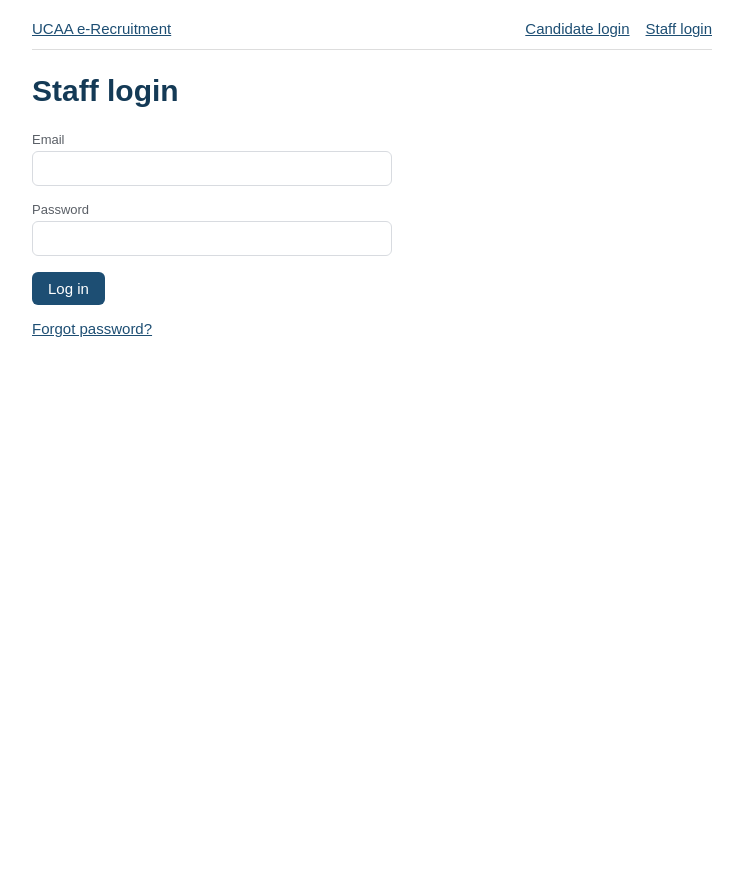
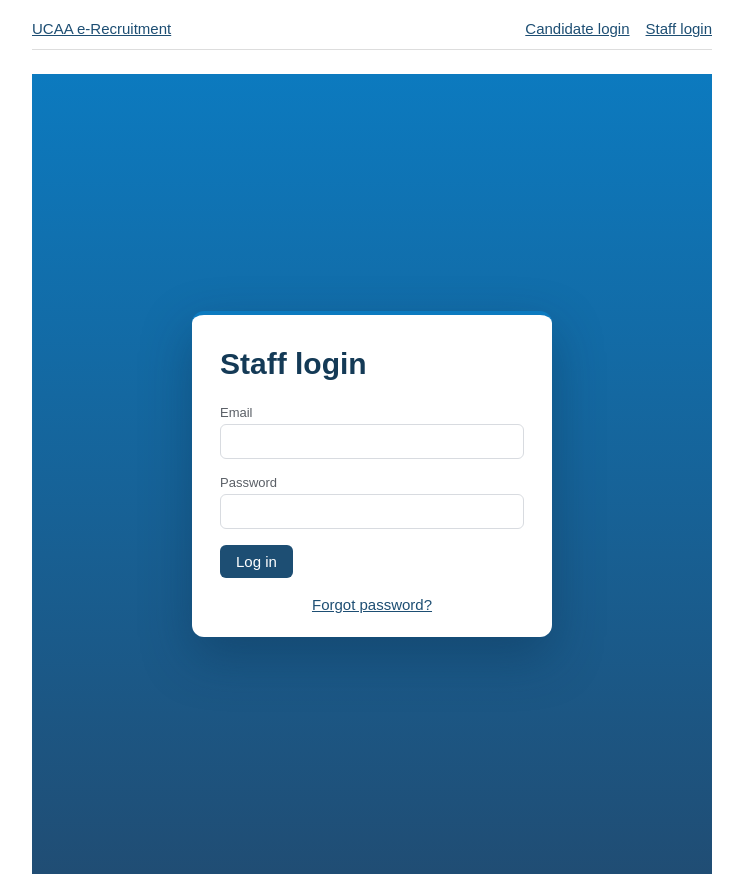
Before and after one commit to M-JudeCAA/E-Recruitment, a React (Vite) app in the folder frontend/: page /staff/login in a window 1280 px wide. Shown: the whole page, without its empty margins (268-1011 px from the left). Before the commit the page ends 800 px from the top, so only its background shows below. Built offline with nearby package versions, Linux system fonts and the light colour scheme; no server answers.

Commit message:
Edited Candidate and Staff Login pages

```diff
--- a/frontend/src/views/CandidateLogin.jsx
+++ b/frontend/src/views/CandidateLogin.jsx
@@ -1,43 +1,117 @@
-import React, { useState } from 'react';
-import { useNavigate, Link } from 'react-router-dom';
-import client from '../models/apiClient';
-import { useAuth } from '../models/AuthContext';
-import PageHeader from '../components/PageHeader';
-import TextField from '../components/TextField';
-import Button from '../components/Button';
-import Alert from '../components/Alert';
+import React, { useState } from "react";
+import { useNavigate, Link } from "react-router-dom";
+import client from "../models/apiClient";
+import { useAuth } from "../models/AuthContext";
+import PageHeader from "../components/PageHeader";
+import TextField from "../components/TextField";
+import Button from "../components/Button";
+import Alert from "../components/Alert";
+
+// Uganda Civil Aviation Authority brand palette
+const ucaa = {
+  navy: "#204D74", // Bay of Many
+  blue: "#0C7ABF", // Denim
+  tint: "#A6B1FF", // Melrose
+  card: "#FFFFFF",
+};
+
+function validate(values) {
+  const errors = {};
+
+  if (!values.email.trim()) {
+    errors.email = "Email is required.";
+  } else if (!/^[^\s@]+@[^\s@]+\.[^\s@]+$/.test(values.email.trim())) {
+    errors.email = "Enter a valid email address.";
+  }
+
+  if (!values.password) {
+    errors.password = "Password is required.";
+  } else if (values.password.length < 6) {
+    errors.password = "Password must be at least 6 characters.";
+  }
+
+  return errors;
+}
 
 export default function CandidateLogin() {
-  const [form, setForm] = useState({ email: '', password: '' });
-  const [error, setError] = useState('');
+  const [form, setForm] = useState({ email: "", password: "" });
+  const [error, setError] = useState("");
+  const [submitting, setSubmitting] = useState(false);
   const { loginCandidate } = useAuth();
   const navigate = useNavigate();
 
   const handleSubmit = async (e) => {
     e.preventDefault();
-    setError('');
+    setError("");
+
+    const errors = validate(form);
+    if (Object.keys(errors).length > 0) {
+      // Combined into one message since Alert only surfaces a single string.
+      setError(Object.values(errors).join(" "));
+      return;
+    }
+
+    setSubmitting(true);
     try {
-      const res = await client.post('/api/candidates/auth/login', form);
+      const res = await client.post("/api/candidates/auth/login", form);
       loginCandidate(res.data.token, res.data.candidateType);
-      navigate('/dashboard');
+      navigate("/dashboard");
     } catch (err) {
-      setError(err.response?.data?.error || 'Login failed');
+      setError(err.response?.data?.error || "Login failed");
+    } finally {
+      setSubmitting(false);
     }
   };
 
   return (
-    <div style={{ maxWidth: 360 }}>
-      <PageHeader title="Candidate login" />
-      <form onSubmit={handleSubmit}>
-        <TextField label="Email" value={form.email}
-          onChange={(e) => setForm({ ...form, email: e.target.value })} />
-        <TextField label="Password" type="password" value={form.password}
-          onChange={(e) => setForm({ ...form, password: e.target.value })} />
-        <Button type="submit">Log in</Button>
-      </form>
-      <Alert type="error" message={error} />
-      <p><Link to="/register">Create an account</Link></p>
-      <p><Link to="/forgot-password">Forgot password?</Link></p>
+    <div
+      style={{
+        minHeight: "100vh",
+        width: "100%",
+        display: "flex",
+        alignItems: "center",
+        justifyContent: "center",
+        background: `linear-gradient(180deg, ${ucaa.blue} 0%, ${ucaa.navy} 100%)`,
+        padding: 24,
+        boxSizing: "border-box",
+      }}
+    >
+      <div
+        style={{
+          width: "100%",
+          maxWidth: 360,
+          background: ucaa.card,
+          borderRadius: 12,
+          borderTop: `4px solid ${ucaa.blue}`,
+          padding: "32px 28px 24px",
+          boxShadow: "0 20px 50px rgba(10,40,70,0.35)",
+        }}
+      >
+        <PageHeader title="Candidate login" />
+        <form onSubmit={handleSubmit} noValidate>
+          <TextField
+            label="Email"
+            value={form.email}
+            onChange={(e) => setForm({ ...form, email: e.target.value })}
+          />
+          <TextField
+            label="Password"
+            type="password"
+            value={form.password}
+            onChange={(e) => setForm({ ...form, password: e.target.value })}
+          />
+          <Button type="submit" disabled={submitting}>
+            {submitting ? "Signing in..." : "Log in"}
+          </Button>
+        </form>
+        <Alert type="error" message={error} />
+        <p style={{ textAlign: "center", marginTop: 18, marginBottom: 4 }}>
+          <Link to="/register">Create an account</Link>
+        </p>
+        <p style={{ textAlign: "center", marginTop: 0, marginBottom: 0 }}>
+          <Link to="/forgot-password">Forgot password?</Link>
+        </p>
+      </div>
     </div>
   );
 }
--- a/frontend/src/views/StaffLogin.jsx
+++ b/frontend/src/views/StaffLogin.jsx
@@ -1,42 +1,116 @@
-import React, { useState } from 'react';
-import { useNavigate, Link } from 'react-router-dom';
-import client from '../models/apiClient';
-import { useAuth } from '../models/AuthContext';
-import PageHeader from '../components/PageHeader';
-import TextField from '../components/TextField';
-import Button from '../components/Button';
-import Alert from '../components/Alert';
+import React, { useState } from "react";
+import { useNavigate, Link } from "react-router-dom";
+import client from "../models/apiClient";
+import { useAuth } from "../models/AuthContext";
+import PageHeader from "../components/PageHeader";
+import TextField from "../components/TextField";
+import Button from "../components/Button";
+import Alert from "../components/Alert";
+
+// Uganda Civil Aviation Authority brand palette
+const ucaa = {
+  navy: "#204D74", // Bay of Many
+  blue: "#0C7ABF", // Denim
+  tint: "#A6B1FF", // Melrose
+  bg: "#EEF3F8",
+  card: "#FFFFFF",
+  line: "#DCE6EF",
+};
+
+function validate(values) {
+  const errors = {};
+
+  if (!values.email.trim()) {
+    errors.email = "Email is required.";
+  } else if (!/^[^\s@]+@[^\s@]+\.[^\s@]+$/.test(values.email.trim())) {
+    errors.email = "Enter a valid email address.";
+  }
+
+  if (!values.password) {
+    errors.password = "Password is required.";
+  } else if (values.password.length < 6) {
+    errors.password = "Password must be at least 6 characters.";
+  }
+
+  return errors;
+}
 
 export default function StaffLogin() {
-  const [form, setForm] = useState({ email: '', password: '' });
-  const [error, setError] = useState('');
+  const [form, setForm] = useState({ email: "", password: "" });
+  const [error, setError] = useState("");
+  const [submitting, setSubmitting] = useState(false);
   const { loginStaff } = useAuth();
   const navigate = useNavigate();
 
   const handleSubmit = async (e) => {
     e.preventDefault();
-    setError('');
+    setError("");
+
+    const errors = validate(form);
+    if (Object.keys(errors).length > 0) {
+      // Combined into one message since Alert only surfaces a single string.
+      setError(Object.values(errors).join(" "));
+      return;
+    }
+
+    setSubmitting(true);
     try {
-      const res = await client.post('/api/staff/auth/login', form);
+      const res = await client.post("/api/staff/auth/login", form);
       loginStaff(res.data.token, res.data.role, res.data.name);
-      navigate('/hr');
+      navigate("/hr");
     } catch (err) {
-      setError(err.response?.data?.error || 'Login failed');
+      setError(err.response?.data?.error || "Login failed");
+    } finally {
+      setSubmitting(false);
     }
   };
 
   return (
-    <div style={{ maxWidth: 360 }}>
-      <PageHeader title="Staff login" />
-      <form onSubmit={handleSubmit}>
-        <TextField label="Email" value={form.email}
-          onChange={(e) => setForm({ ...form, email: e.target.value })} />
-        <TextField label="Password" type="password" value={form.password}
-          onChange={(e) => setForm({ ...form, password: e.target.value })} />
-        <Button type="submit">Log in</Button>
-      </form>
-      <Alert type="error" message={error} />
-      <p><Link to="/staff/forgot-password">Forgot password?</Link></p>
+    <div
+      style={{
+        minHeight: "100vh",
+        width: "100%",
+        display: "flex",
+        alignItems: "center",
+        justifyContent: "center",
+        background: `linear-gradient(180deg, ${ucaa.blue} 0%, ${ucaa.navy} 100%)`,
+        padding: 24,
+        boxSizing: "border-box",
+      }}
+    >
+      <div
+        style={{
+          width: "100%",
+          maxWidth: 360,
+          background: ucaa.card,
+          borderRadius: 12,
+          borderTop: `4px solid ${ucaa.blue}`,
+          padding: "32px 28px 24px",
+          boxShadow: "0 20px 50px rgba(10,40,70,0.35)",
+        }}
+      >
+        <PageHeader title="Staff login" />
+        <form onSubmit={handleSubmit} noValidate>
+          <TextField
+            label="Email"
+            value={form.email}
+            onChange={(e) => setForm({ ...form, email: e.target.value })}
+          />
+          <TextField
+            label="Password"
+            type="password"
+            value={form.password}
+            onChange={(e) => setForm({ ...form, password: e.target.value })}
+          />
+          <Button type="submit" disabled={submitting}>
+            {submitting ? "Signing in..." : "Log in"}
+          </Button>
+        </form>
+        <Alert type="error" message={error} />
+        <p style={{ textAlign: "center", marginTop: 18, marginBottom: 0 }}>
+          <Link to="/staff/forgot-password">Forgot password?</Link>
+        </p>
+      </div>
     </div>
   );
 }
```
Also changed, not shown: 2 other files (tests, documents, lock files or other folders).
